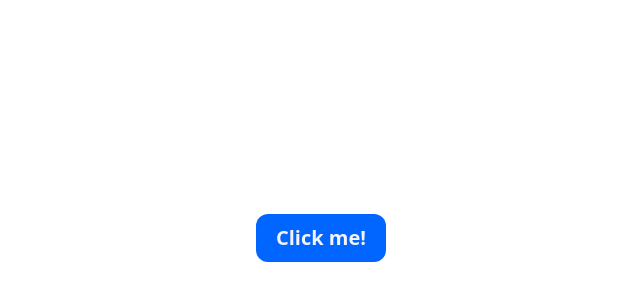
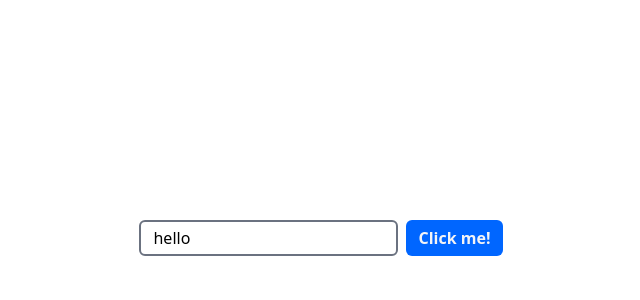
Before and after one commit to EthanITA/Vuetail, a Vue app: page / in a window 1280 px wide. Shown: the part 162-462 px from the top of the page, without its empty margins (319-959 px from the left). Built offline with nearby package versions, Linux system fonts and the light colour scheme.

Commit message:
feat(Atom): add v-input

```diff
--- a/src/App.vue
+++ b/src/App.vue
@@ -1,10 +1,21 @@
 <template>
-  <div class="flex h-[100vh]">
-    <v-button class="m-auto" size="xl" color="default"> Click me!</v-button>
+  <div class="flex h-[100vh] gap-2 justify-center items-center">
+    <v-input :disabled="disabled" :size="size" :color="color" v-model="a" />
+    <v-button :disabled="disabled" :size="size" :color="color">
+      Click me!
+    </v-button>
   </div>
 </template>
 <script lang="ts" setup>
 import VButton from "./components/atoms/v-button.vue";
+import VInput from "./components/atoms/v-input.vue";
+import { ref } from "vue";
+import { ColorProp, SizeProp } from "./types.ts";
+
+const a = ref("hello");
+const disabled = ref<boolean>(false);
+const size = ref<SizeProp>("md");
+const color = ref<ColorProp>("default");
 </script>
 
 <style scoped></style>
--- /dev/null
+++ b/src/components/atoms/v-input.vue
@@ -0,0 +1,37 @@
+<template>
+  <input
+    :value="modelValue"
+    @input="$emit('update:modelValue', ($event as InputEvent).target.value)"
+    :class="[
+      {
+        [mapper.getColor(inputColor, color)]: !disabled,
+        'text-gray-500 bg-gray-200 cursor-not-allowed !select-none': disabled,
+      },
+      mapper.getSize(inputSize, size),
+    ]"
+    :disabled="disabled"
+    class="focus:outline-none"
+  />
+</template>
+<script lang="ts" setup>
+import { ColorProp, SizeProp } from "../../types.ts";
+import mapper, { inputColor, inputSize } from "../../utils/mapper.ts";
+
+defineEmits<{
+  (event: "update:modelValue", value: string): void;
+}>();
+
+withDefaults(
+  defineProps<{
+    disabled?: boolean;
+    size?: SizeProp;
+    color?: ColorProp;
+    modelValue?: string;
+  }>(),
+  {
+    disabled: false,
+    size: "md",
+    color: "default",
+  },
+);
+</script>
--- a/src/utils/mapper.ts
+++ b/src/utils/mapper.ts
@@ -28,11 +28,11 @@ export const buttonSize: SizeMap = {
 };
 
 export const inputSize: SizeMap = {
-  xs: "text-xs px-1 py-[1px] border-[1px] rounded !focus:rounded",
-  sm: "text-sm px-2 py-[3px] border-[1px] rounded-md focus:rounded-md",
-  md: "px-3 py-1 border-2 rounded-md focus:rounded-md",
-  lg: "text-lg px-4 py-1.5 border-2 rounded-lg focus:rounded-lg",
-  xl: "text-xl px-5 py-2 border-2 rounded-xl focus:rounded-xl",
+  xs: "text-xs px-1 py-[1px] border-[1px] rounded-sm",
+  sm: "text-sm px-2 py-[3px] border-[1px] rounded",
+  md: "px-3 py-1 border-2 rounded-md",
+  lg: "text-lg px-4 py-1.5 border-2 rounded-lg",
+  xl: "text-xl px-5 py-2 border-2 rounded-xl",
 };
 
 export default {
```
